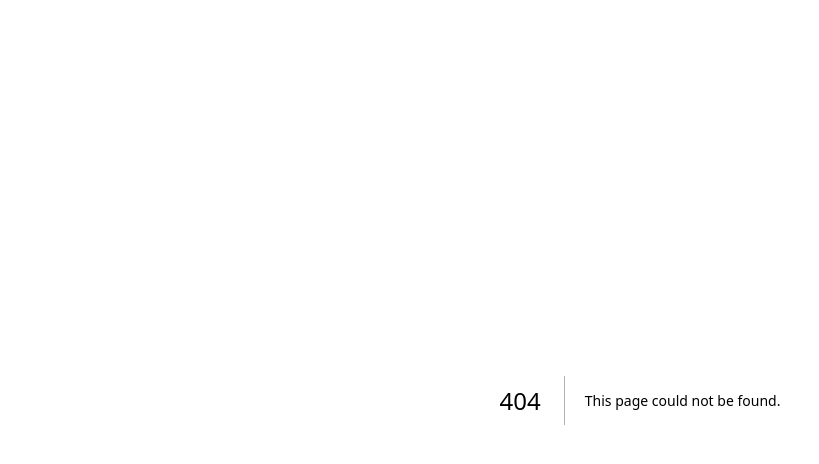
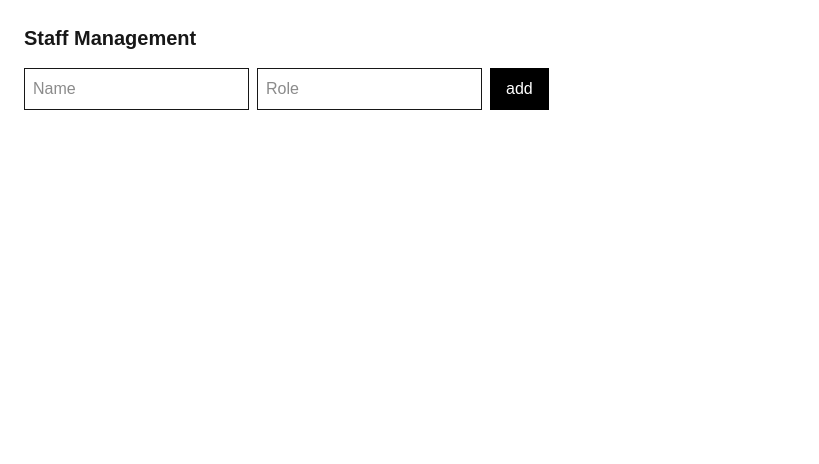
Before and after one commit to Hivzzy/workforce-coordination-system, a Next.js app: page /staff in a window 1280 px wide. Before the commit this address had no page. Shown: the top 464 px of the page, without its empty margins (0-819 px from the left). Built offline with nearby package versions, Linux system fonts and the light colour scheme.

Commit message:
feat: implement basic HRMS staff management with local state

```diff
--- /dev/null
+++ b/src/app/staff/page.tsx
@@ -0,0 +1,71 @@
+"use client";
+
+import { useStaffStore } from "@/features/staff/store/staff.store";
+import { useState } from "react";
+
+export default function StaffPage() {
+    const {staffs, addStaff, removeStaff} = useStaffStore();
+
+    const [name, setName] = useState("");
+    const [role, setRole] = useState("");
+
+    const handleAdd = () => {
+        if(!name || !role) return;
+
+        addStaff({
+            id: Date.now().toString(),
+            name,
+            role,
+        });
+        setName("");
+        setRole("");
+    };
+    return (
+        <div className="p-6">
+            <h1 className="text-xl font-bold mb-4">Staff Management</h1>
+
+            <div className="flex gap-2 mb-4">
+                <input
+                    placeholder="Name"
+                    className="border p-2"
+                    value={name}
+                    onChange={(e) => setName(e.target.value)}
+                />
+                <input type="text"
+                    placeholder="Role"
+                    className="border p-2"
+                    value={role}
+                    onChange={(e) => setRole(e.target.value)}
+                />
+                <button
+                    onClick={handleAdd}
+                    className="bg-black text-white px-4"
+                >
+                    add
+                </button>
+            </div>
+
+            <ul>
+                {staffs.map((staff) => (
+                  <li
+                    key={staff.id}
+                    className="flex justify-between border p-2 mb-2"
+                  >
+<span>
+                    {staff.name} - {staff.role}
+                </span>
+                <button
+                    onClick={() => removeStaff(staff.id)}
+                    className="text-red-500"
+                >
+                    Delete
+                </button>
+                  </li>
+
+
+                ))}
+
+            </ul>
+        </div>
+    )
+}
--- /dev/null
+++ b/src/features/staff/store/staff.store.ts
@@ -0,0 +1,20 @@
+import { create } from "zustand";
+import { Staff } from "../types/staff.types";
+
+type StaffState = {
+    staffs: Staff[];
+    addStaff: (staff: Staff) => void;
+    removeStaff: (id: string) => void;
+};
+
+export const useStaffStore = create<StaffState>((set) => ({
+    staffs: [],
+    addStaff: (staff) =>
+        set((state) => ({
+            staffs: [...state.staffs, staff],
+        })),
+    removeStaff: (id) =>
+        set((state) => ({
+            staffs: state.staffs.filter((s) => s.id !== id),
+        })),
+}));
--- /dev/null
+++ b/src/features/staff/types/staff.types.ts
@@ -0,0 +1,6 @@
+export type Staff = {
+    id: string;
+    name: string;
+    role: string;
+    assignedArea?: string;
+};
```
